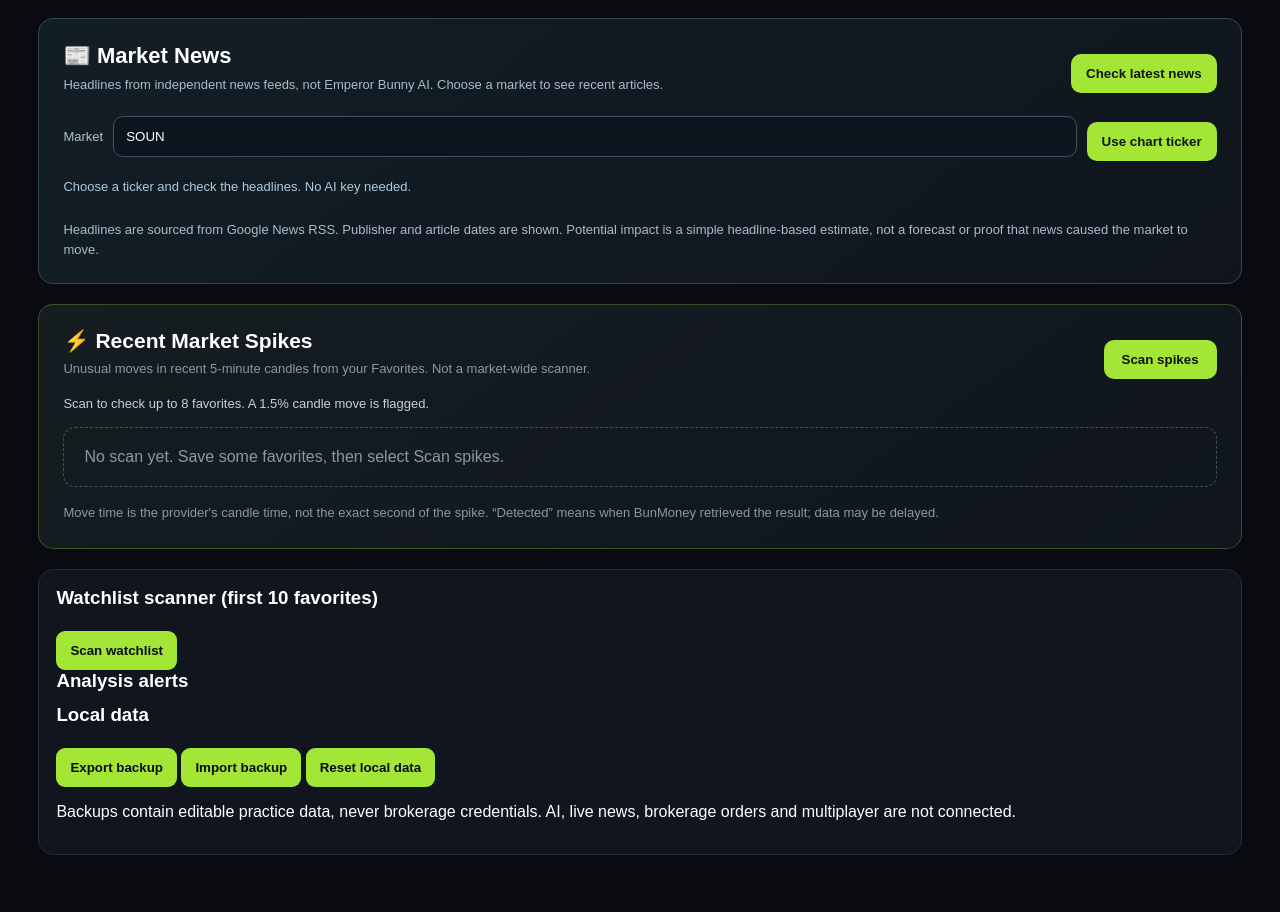
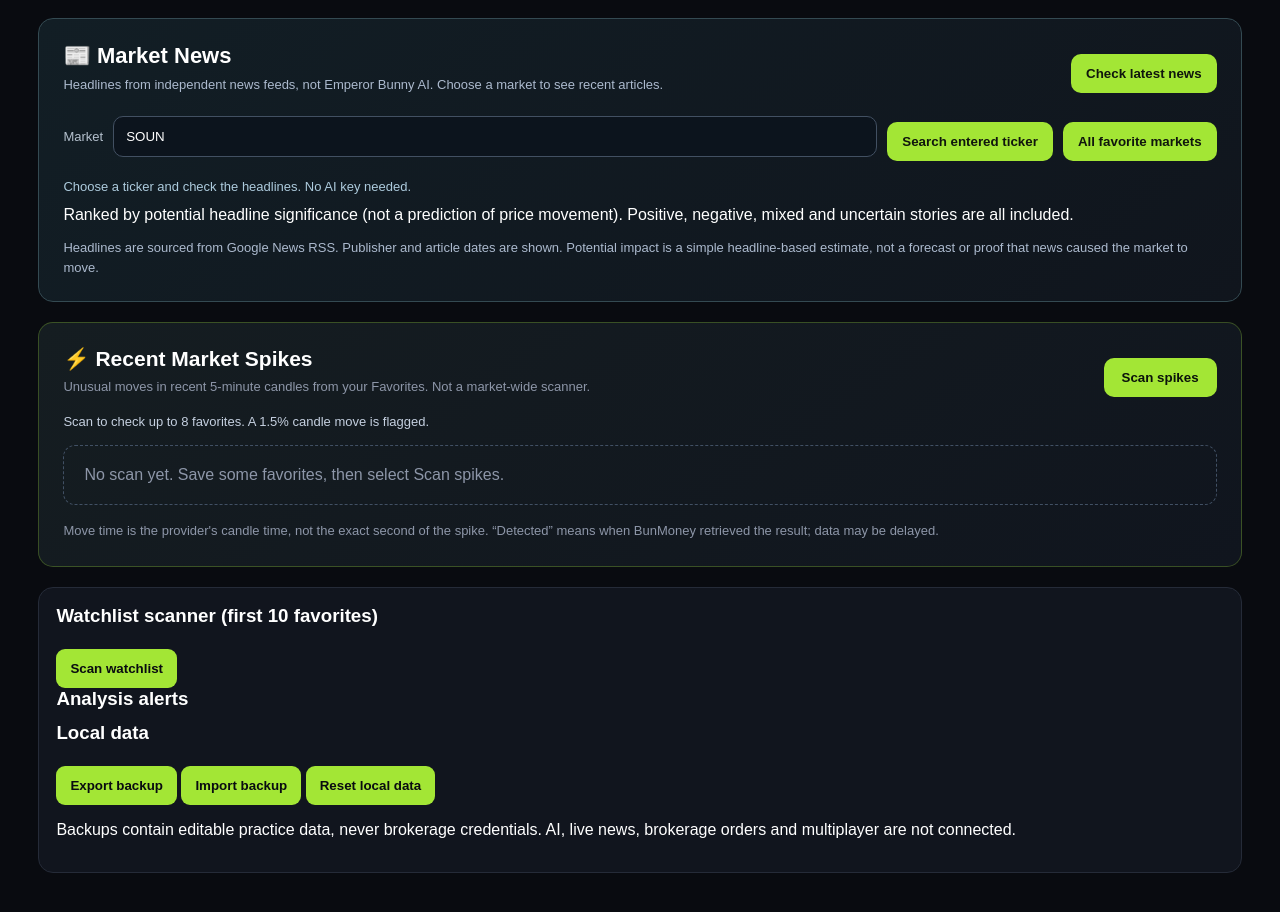
Before and after one commit to Jaycool774/BunMoney, a plain HTML site: page index.html in a window 1280 px wide. Shown: the part 2747-3659 px from the top of the page. Drawn offline with Linux system fonts and the light colour scheme; no server answers.

Commit message:
Add ranked multi-market news, pagination, and ticker-safe search

```diff
--- a/index.html
+++ b/index.html
@@ -342,10 +342,13 @@
     <div class="news-symbol-row">
       <label for="newsSymbol">Market</label>
       <input id="newsSymbol" type="text" maxlength="30" value="SOUN" placeholder="TSLA / SOUN / AAPL" autocomplete="off">
-      <button type="button" data-action="newsFromChart">Use chart ticker</button>
+      <button type="button" data-action="newsFromChart">Search entered ticker</button>
+      <button type="button" data-action="scanAllNews">All favorite markets</button>
     </div>
     <p id="liveNewsStatus" class="live-news-status" role="status" aria-live="polite">Choose a ticker and check the headlines. No AI key needed.</p>
+    <div class="news-sort-note">Ranked by potential headline significance (not a prediction of price movement). Positive, negative, mixed and uncertain stories are all included.</div>
     <div class="news-brief" id="liveNewsBrief"></div>
+    <nav id="newsPagination" class="news-pagination" aria-label="News pages"></nav>
     <div class="news-sources" id="liveNewsSources"></div>
     <p class="news-footnote">Headlines are sourced from Google News RSS. Publisher and article dates are shown. Potential impact is a simple headline-based estimate, not a forecast or proof that news caused the market to move.</p>
   </section>
```
